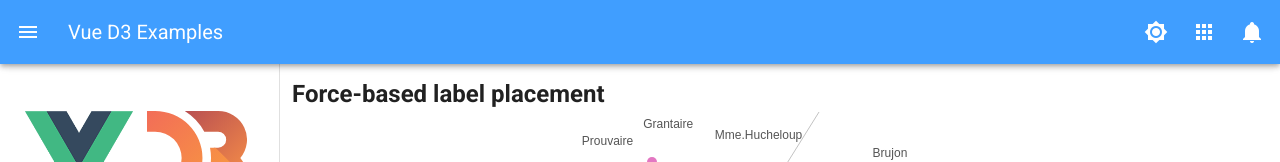
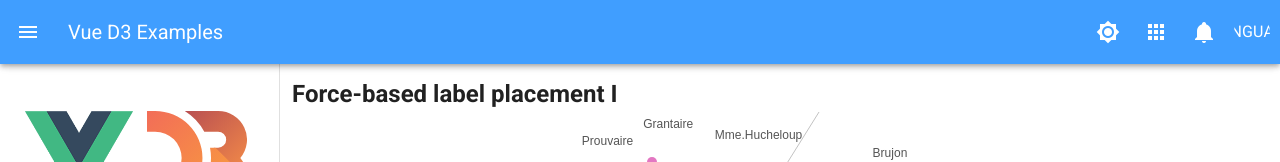
Before and after one commit to gywgithub/vue-d3-examples, a Vue app: page /examples/forcebasedI in a window 1280 px wide. Shown: the top 162 px of the page. Built offline with nearby package versions, Linux system fonts and the light colour scheme.

Commit message:
fix(forcebasedlabelplacementi): fix json file path

```diff
--- a/src/components/ForceBasedLabelPlacementI.vue
+++ b/src/components/ForceBasedLabelPlacementI.vue
@@ -1,6 +1,6 @@
 <template>
   <div>
-    <h2>Force-based label placement</h2>
+    <h2>Force-based label placement I</h2>
     <svg id="viz"></svg>
   </div>
 </template>
@@ -8,12 +8,14 @@
 <script>
 import * as d3 from 'd3'
 export default {
-  name: 'ForceBasedLabelPlacement',
+  name: 'ForceBasedLabelPlacementI',
   mounted () {
     let width = 1000
     let height = 700
     let color = d3.scaleOrdinal(d3.schemeCategory10)
-    d3.json('http://localhost:8080/json/miserables.json').then(function (graph) {
+    let fileAddress = window.location.origin + '/json/miserables.json'
+    console.log(fileAddress)
+    d3.json(fileAddress).then(function (graph) {
       let label = {
         'nodes': [],
         'links': []
--- a/src/views/Examples.vue
+++ b/src/views/Examples.vue
@@ -63,6 +63,11 @@
       <v-btn icon>
         <v-icon>mdi-bell</v-icon>
       </v-btn>
+      <v-btn icon>
+        <v-avatar size="36">
+          <span class="white--text subtitle-1">language</span>
+        </v-avatar>
+      </v-btn>
     </v-app-bar>
     <v-content>
       <v-container>
@@ -82,6 +87,7 @@ export default {
     drawer: null,
     itemActive: 0,
     subItemActive: null,
+    language: 'EN',
     items: [
       // {
       //   icon: 'mdi-alpha-b-box-outline',
```
